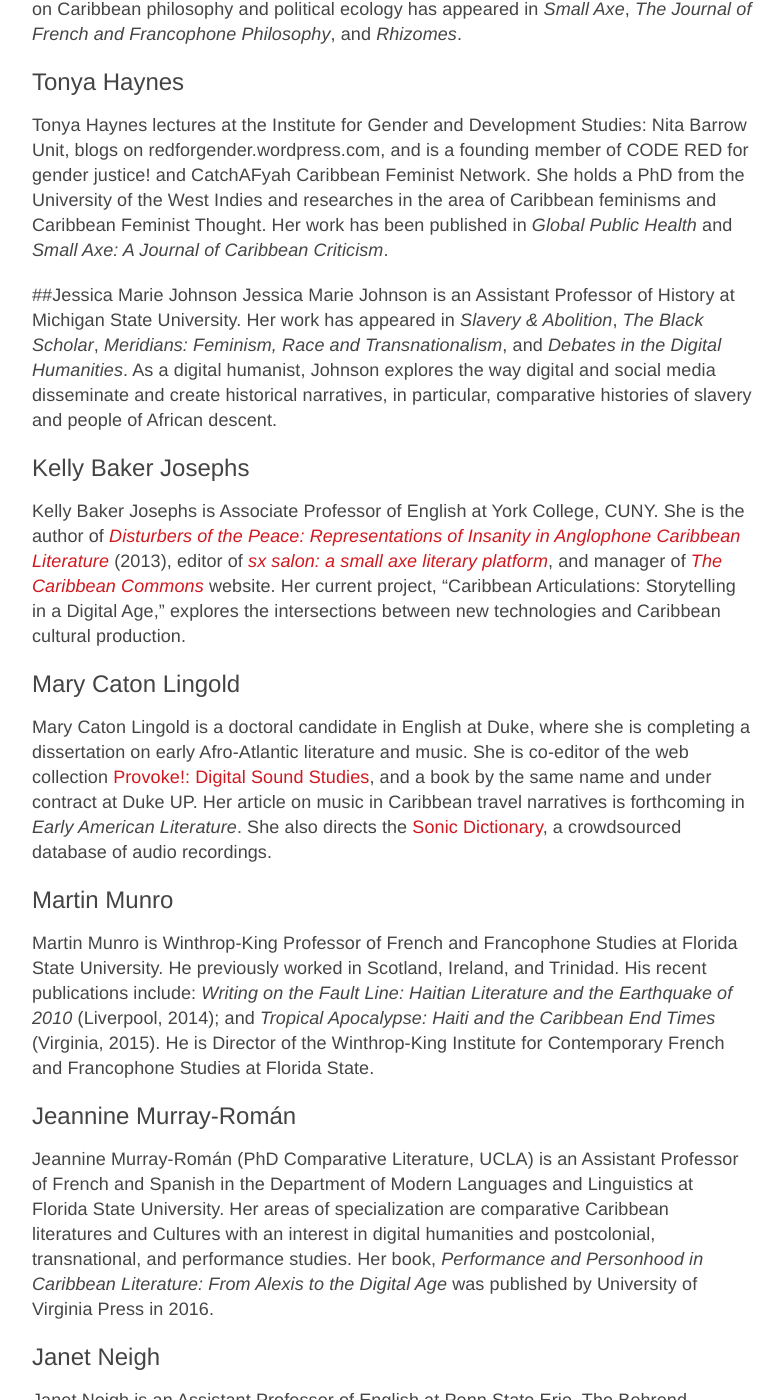
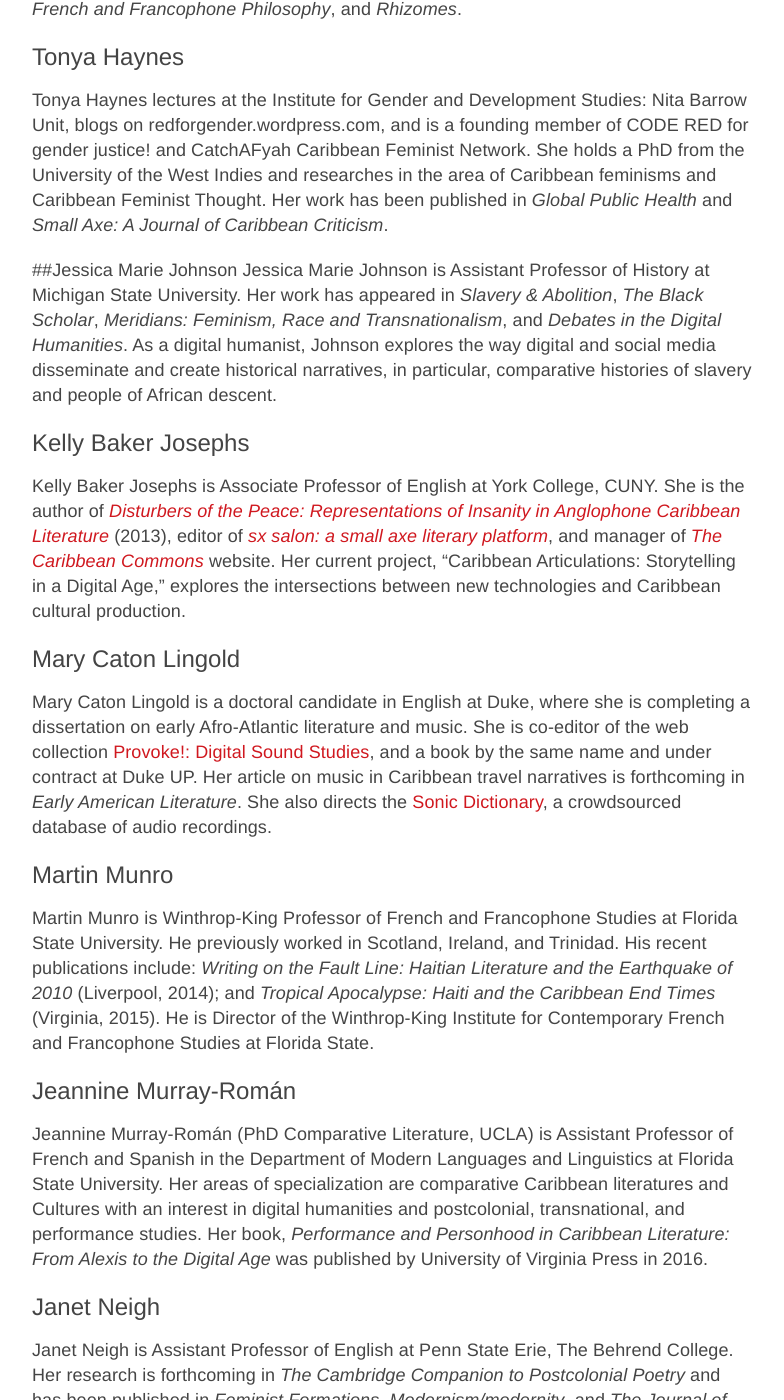
Before and after one commit to archipelagosjournal/archipelagos, a Jekyll site: the page built from contributors.md, in a window 1280 px wide and 1400 px high, scrolled down 1955 px. Shown: the whole window, without its empty margins (248-1032 px from the left). Built offline with Jekyll 4.4.1, drawn with Linux system fonts in a browser that asks for light colours; some of the changed text lies outside the part shown.

Commit message:
made small edits for consistency of professional titles

```diff
--- a/contributors.md
+++ b/contributors.md
@@ -19,7 +19,7 @@
 
 ## Yarimar Bonilla
 
-Yarimar Bonilla is an associate professor of anthropology and Latino & Caribbean Studies at Rutgers University, where she is on the executive board for the Advanced Institute for Critical Caribbean Studies. She teaches and writes about social movements, colonial
+Yarimar Bonilla is Associate Professor of anthropology and Latino & Caribbean Studies at Rutgers University, where she is on the executive board for the Advanced Institute for Critical Caribbean Studies. She teaches and writes about social movements, colonial
 legacies, and the politics of history in the Atlantic World. She is the author of *Non-Sovereign Futures: French Caribbean Politics in the Wake of Disenchantment* (2015) and is currently working on a book project about the statehood movement in Puerto Rico.
 
 ## Laurent Dubois
@@ -28,7 +28,7 @@
 
 ## Anne Eller
 
-Anne Eller is an Assistant Professor of History at Yale University.  Her first book, *We Dream Together: Dominican Independence, Haiti, and the Fight for Caribbean Freedom*, will appear in late 2016 with Duke University Press.
+Anne Eller is Assistant Professor of History at Yale University.  Her first book, *We Dream Together: Dominican Independence, Haiti, and the Fight for Caribbean Freedom*, will appear in late 2016 with Duke University Press.
 
 ## David K. Garner
 
@@ -44,7 +44,7 @@
 Tonya Haynes lectures at the Institute for Gender and Development Studies: Nita Barrow Unit, blogs on redforgender.wordpress.com, and is a founding member of CODE RED for gender justice! and CatchAFyah Caribbean Feminist Network. She holds a PhD from the University of the West Indies and researches in the area of Caribbean feminisms and Caribbean Feminist Thought. Her work has been published in *Global Public Health* and *Small Axe: A Journal of Caribbean Criticism*.
 
 ##Jessica Marie Johnson
-Jessica Marie Johnson is an Assistant Professor of History at Michigan State University. Her work has appeared in *Slavery & Abolition*, *The Black Scholar*, *Meridians: Feminism, Race and Transnationalism*, and *Debates in the Digital Humanities*. As a digital humanist, Johnson explores the way digital and social media disseminate and create historical narratives, in particular, comparative histories of slavery and people of African descent.
+Jessica Marie Johnson is Assistant Professor of History at Michigan State University. Her work has appeared in *Slavery & Abolition*, *The Black Scholar*, *Meridians: Feminism, Race and Transnationalism*, and *Debates in the Digital Humanities*. As a digital humanist, Johnson explores the way digital and social media disseminate and create historical narratives, in particular, comparative histories of slavery and people of African descent.
 
 ## Kelly Baker Josephs
 
@@ -60,11 +60,11 @@
 
 ## Jeannine Murray-Román
 
-Jeannine Murray-Román (PhD Comparative Literature, UCLA) is an Assistant Professor of French and Spanish in the Department of Modern Languages and Linguistics at Florida State University. Her areas of specialization are comparative Caribbean literatures and Cultures with an interest in digital humanities and postcolonial, transnational, and performance studies. Her book, *Performance and Personhood in Caribbean Literature: From Alexis to the Digital Age* was published by University of Virginia Press in 2016.
+Jeannine Murray-Román (PhD Comparative Literature, UCLA) is Assistant Professor of French and Spanish in the Department of Modern Languages and Linguistics at Florida State University. Her areas of specialization are comparative Caribbean literatures and Cultures with an interest in digital humanities and postcolonial, transnational, and performance studies. Her book, *Performance and Personhood in Caribbean Literature: From Alexis to the Digital Age* was published by University of Virginia Press in 2016.
 
 ## Janet Neigh
 
-Janet Neigh is an Assistant Professor of English at Penn State Erie, The Behrend College. Her research is forthcoming in *The Cambridge Companion to Postcolonial Poetry* and has been published in *Feminist Formations*, *Modernism/modernity*, and *The Journal of West Indian Literature*.
+Janet Neigh is Assistant Professor of English at Penn State Erie, The Behrend College. Her research is forthcoming in *The Cambridge Companion to Postcolonial Poetry* and has been published in *Feminist Formations*, *Modernism/modernity*, and *The Journal of West Indian Literature*.
 
 ## David Scott
 
```
